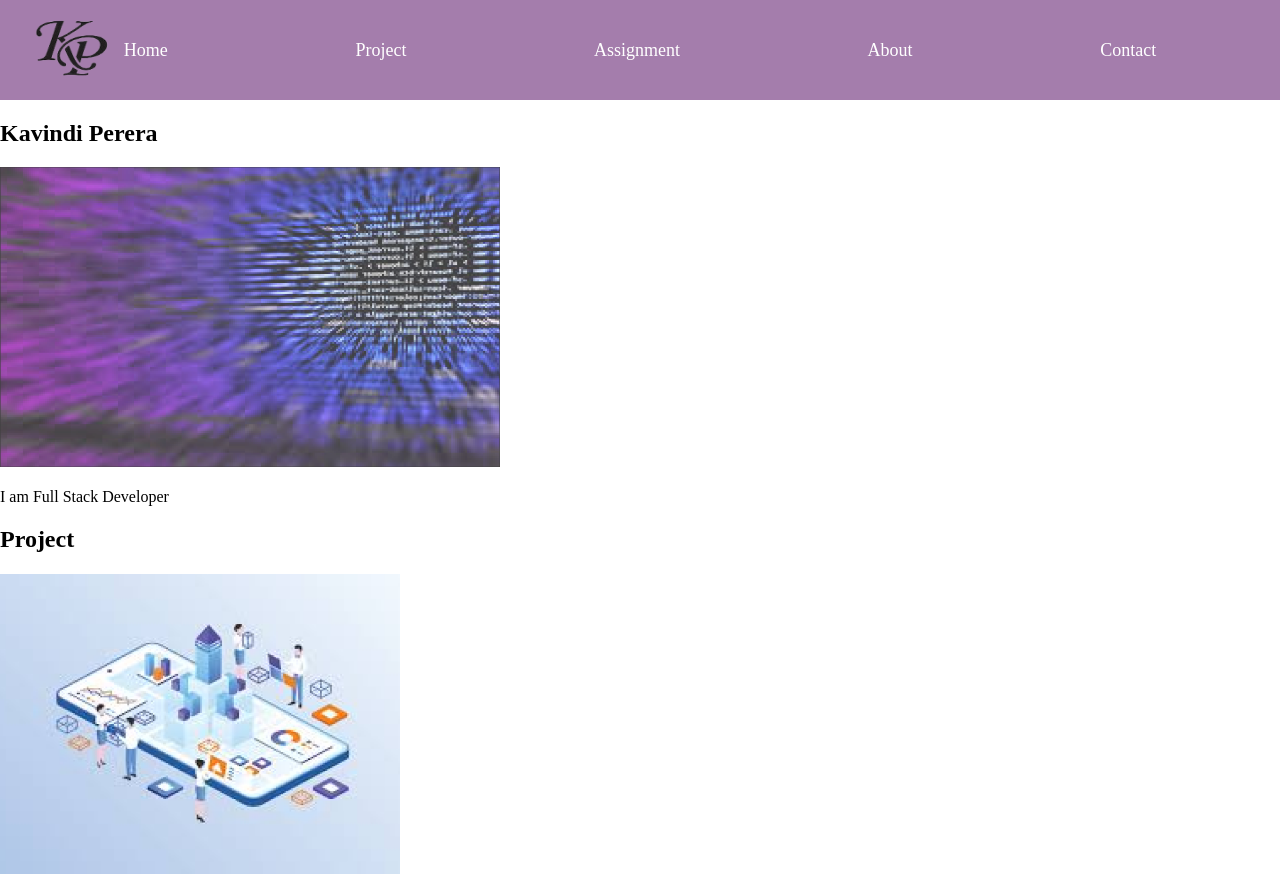
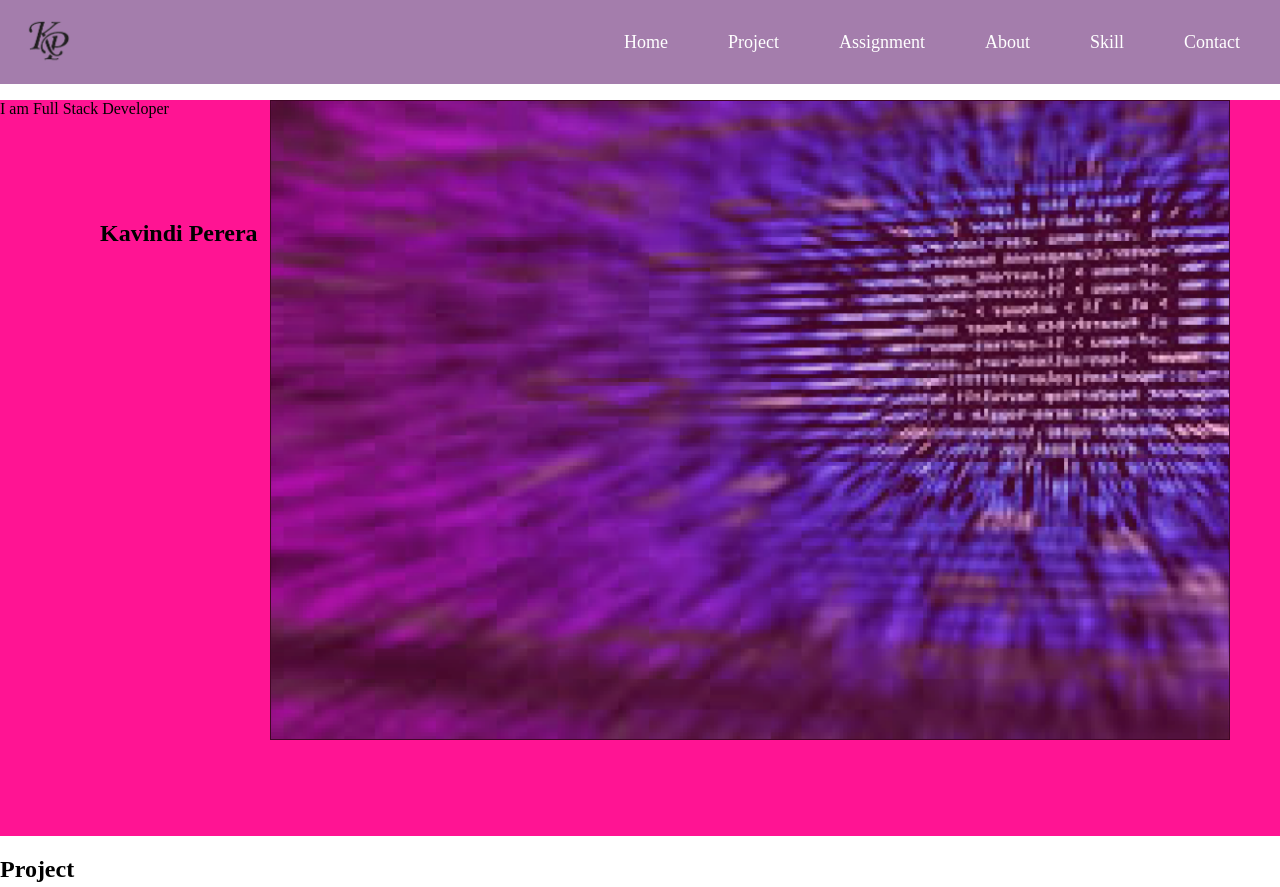
Before and after one commit to Kavindi20010205/MyWebsite, a plain HTML site: page index.html in a window 1280 px wide. Shown: the top 887 px of the page. Drawn offline with Linux system fonts and the light colour scheme; files whose address does not match are found by name.

Commit message:
update header

```diff
--- a/StyleSheets/Web.css
+++ b/StyleSheets/Web.css
@@ -1,21 +1,26 @@
 #header{
-    position: relative;
+    position: sticky;
     background-color: #A47DAC;
-    height: 80px;
+    height: 8vh;
     top: 0;
     padding: 10px 20px;
     justify-content: space-between;
 }
 
 #logo {
-    height: 100px;
-    width: 100px;
+    height: 70px;
+    width: fit-content;
     position: absolute;
     top: 0;
     bottom: 0;
     margin: auto;
 }
 #navigation {
+    position: absolute;
+    top: 0;
+    bottom: 0;
+    right: 0;
+    margin: auto;
     display: flex;
     justify-content: space-around;
     align-items: center;
@@ -48,3 +53,29 @@
         font-size: 16px;
     }
 }
+
+/*          MAIN        */
+body>main{
+    position: absolute;
+}
+#home{
+    height: 92vh;
+    width: 100vw;
+    background-color: deeppink;
+    position: relative;
+    top: 0;
+    left: 0;
+}
+#homeLogo{
+    height: 80vh;
+    width: fit-content;
+    position: absolute;
+    border: 10px;
+    right: 50px;
+}
+#home>h2{
+    position: absolute;
+    top: 100px;
+    bottom: 0;
+    left: 100px;
+}
--- a/index.html
+++ b/index.html
@@ -23,21 +23,21 @@
                 <a href="#projects">Project</a>
                 <a href="#assignments">Assignment</a>
                 <a href="#about">About</a>
+                <a href="#skill">Skill</a>
                 <a href="#contact">Contact</a>
             </nav>
         </div>
     </div>
 </header>
 <main>
-    <nav></nav>
-    <section>
-        <h2 id="home">Kavindi Perera</h2>
-        <img src="assest/images/home.png" height="300px" width="500px">
+    <section id="home">
+        <h2>Kavindi Perera</h2>
+        <img src="assest/images/home.png" height="300px" width="500px" id="homeLogo">
         <p>I am Full Stack Developer</p>
     </section>
 
-    <section>
-        <h2 id="projects">Project</h2>
+    <section id="projects">
+        <h2 >Project</h2>
         <div>
             <div>
                 <img src="assest/images/pms.png" height="300px" width="400px">
@@ -66,8 +66,8 @@
             </div>
         </div>
     </section>
-    <section>
-        <h2 id="assignments">Assignment</h2>
+    <section id="assignments">
+        <h2>Assignment</h2>
         <div>
             <ul>
                 <li>
@@ -92,8 +92,8 @@
         </div>
 
     </section>
-    <section>
-        <h2 id="about">About</h2>
+    <section id="about">
+        <h2>About</h2>
         <div>
             <p>"Hi, I’m Kavindi Perera , a Full-stack software developer dedicated to creating efficient, scalable, and user-focused applications.</p>
             <p>I specialize in creating intuitive front-end interfaces and robust back-end systems using technologies like Java.</p>
@@ -103,7 +103,7 @@
             <img src="">
         </div>
     </section>
-    <section>
+    <section id="skill">
         <h2>Skill</h2>
         <div>
             <div>
@@ -124,8 +124,8 @@
             </div>
         </div>
     </section>
-    <section>
-        <h2 id="contact">Contact</h2>
+    <section id="contact">
+        <h2>Contact</h2>
 
 <!--        LEFT SIDE-->
         <div>
@@ -176,7 +176,7 @@
         </div>
 
     </section>
-    <section>
+    <section id="footer">
         <div>
             <h6>
                 <p>@ 2025 Kavindi Perera website.All rights reserved.</p>
```
